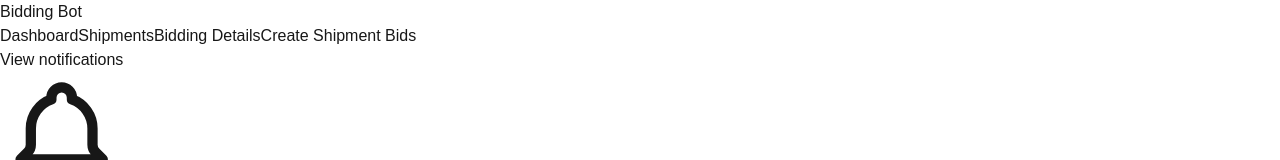
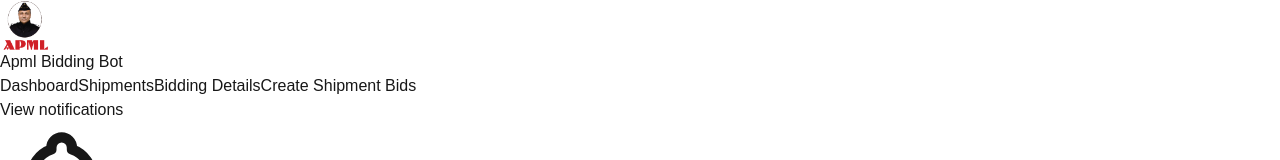
Before and after one commit to Sanketdinkarmore/Bidding-bot, a Next.js app: page /view-shipments in a window 1280 px wide. Shown: the top 160 px of the page. Built offline with nearby package versions, Linux system fonts and the light colour scheme; no server answers; the database is empty.

Commit message:
apml logo

```diff
--- a/src/app/Navbar.tsx
+++ b/src/app/Navbar.tsx
@@ -1,4 +1,5 @@
 "use client";
+import Image from 'next/image';
 import Link from "next/link";
 import { usePathname } from "next/navigation";
 
@@ -10,9 +11,10 @@ export default function Navbar() {
         <div className="w-full px-4 sm:px-6 lg:px-8">
           <div className="flex justify-between h-16">
             <div className="flex flex-1">
-              <div className="flex-shrink-0 flex items-center">
+              <div className="flex-shrink-0 flex items-center gap-x-2">
+                <Image  src="/agarwal-packers-logo.png" width={50} height={50} alt='logo' />
                 <Link href="/" className="text-xl font-bold text-blue-600">
-                  Bidding Bot
+                  Apml Bidding Bot
                 </Link>
               </div>
               <div className="hidden sm:ml-8 sm:flex sm:flex-1 sm:justify-center sm:space-x-12">
```
Also changed, not shown: public/agarwal-packers-logo.png (added).
